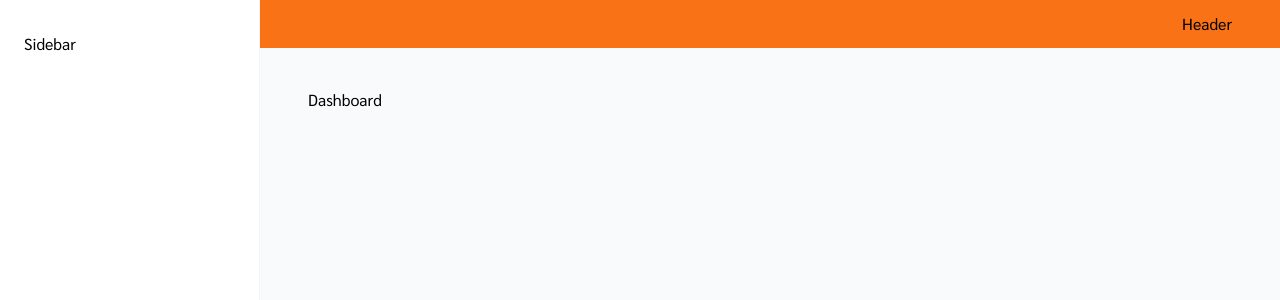
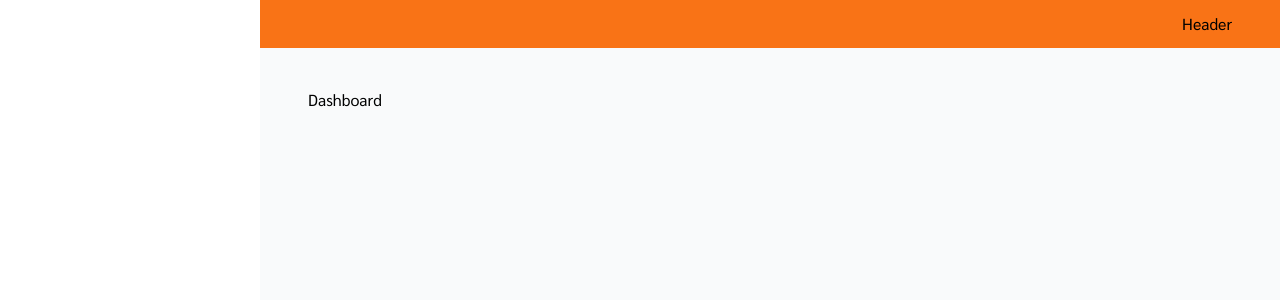
Before and after one commit to DonRadonZ/MyPortal-Website, a React (Vite) app in the folder frontend/: page /dashboard in a window 1280 px wide. Shown: the top 300 px of the page. Built offline with nearby package versions, Linux system fonts and the light colour scheme.

Commit message:
update: color and design to sidebar

```diff
--- a/frontend/src/components/Layout/Sidebar.tsx
+++ b/frontend/src/components/Layout/Sidebar.tsx
@@ -1,21 +1,23 @@
 import styled from "styled-components"
+import MainNav from "../ui/MainNav"
 
 const StyledSidebar = styled.aside`
-  background-color: #fff;
-    padding: 3.2rem 2.4rem;
+  background-color: var(--color-gray-0);
+    padding: 3.25rem 2.5rem;
 
-    border-right: 1px solid #f3f4f6;
+    border-right: 1px solid var(--color-gray-100);
     grid-row: 1 / -1;
     display: flex;
     flex-direction: column;
-    gap: 3.2rem;
+    gap: 2.5rem;
+    overflow-y: auto;
 
 `
 
 export default function Sidebar() {
   return (
     <StyledSidebar>
-      Sidebar
+      <MainNav/>
     </StyledSidebar>
   )
 }
```
